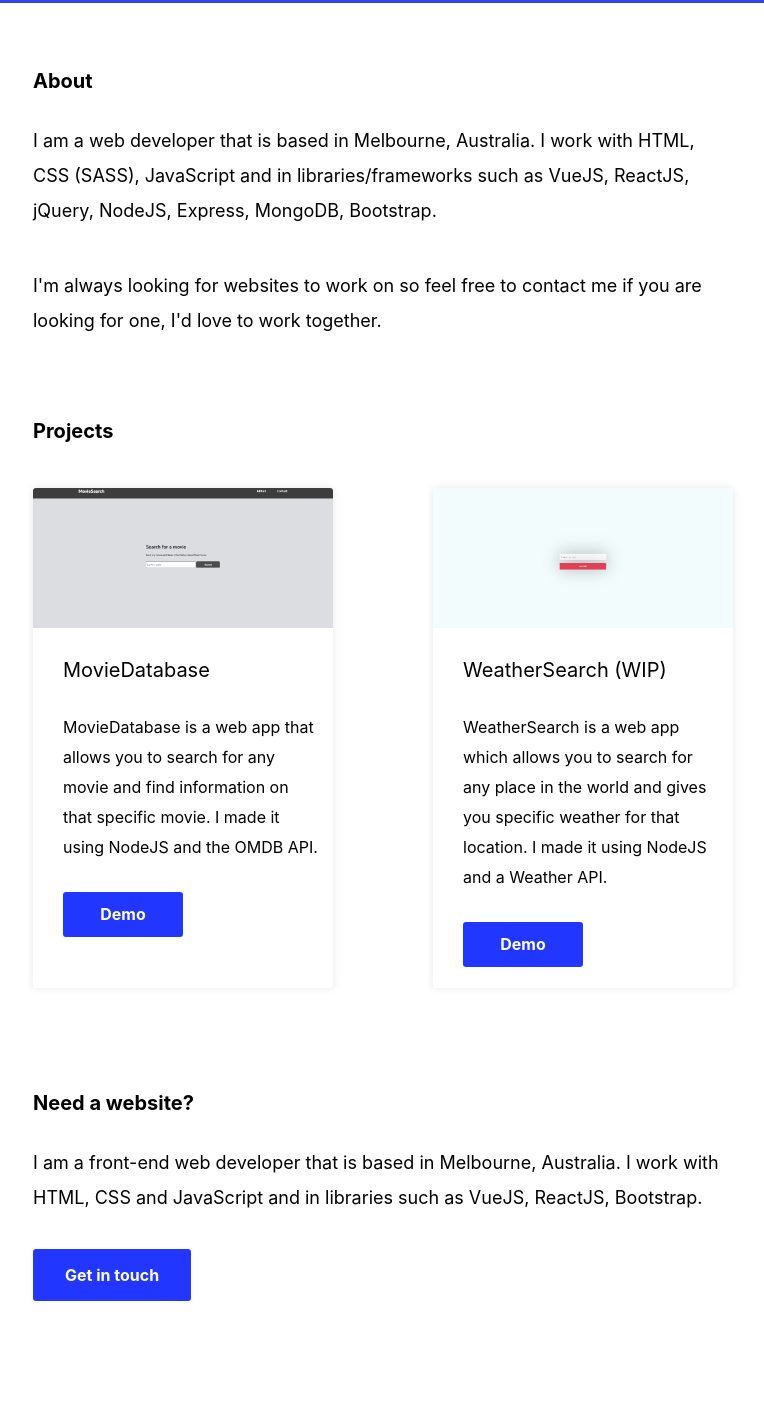
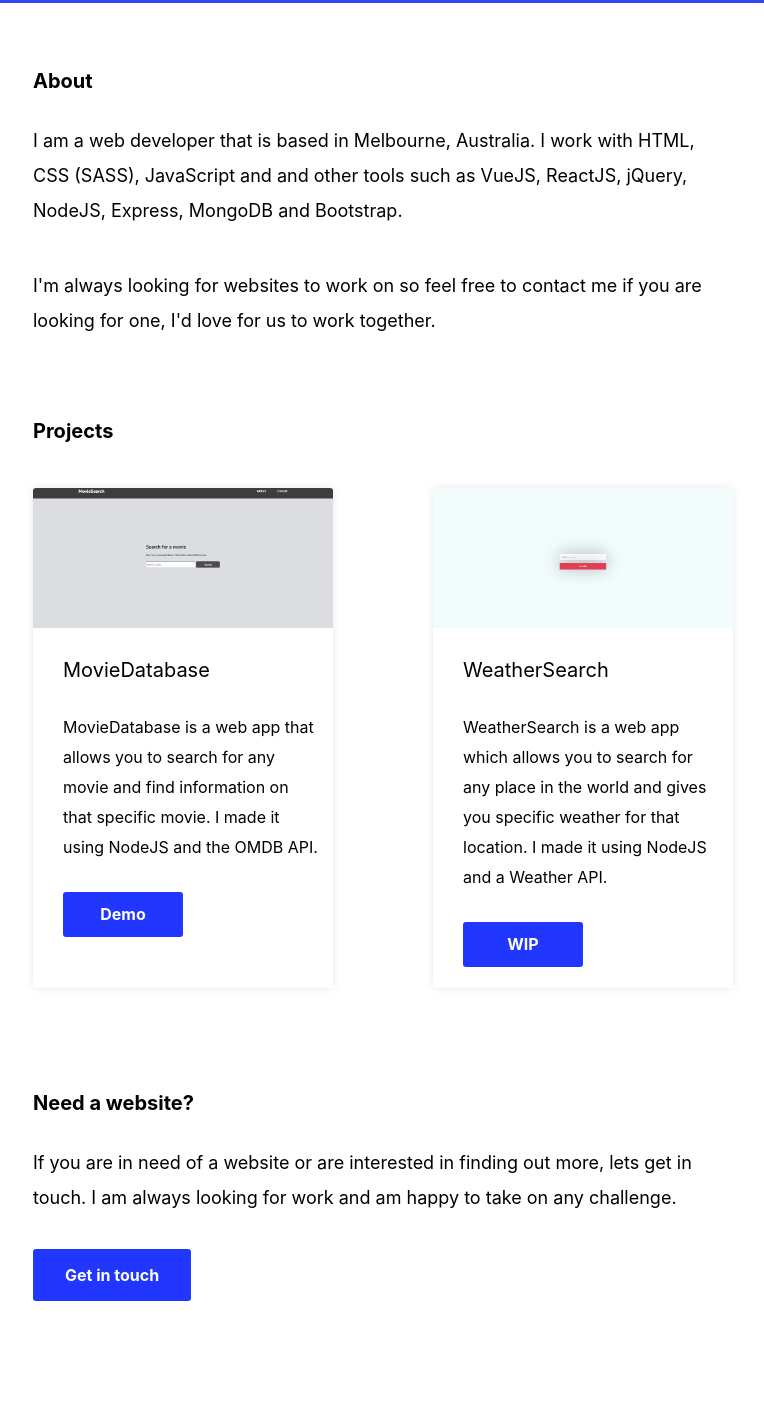
Before and after one commit to DamianLazarR/damianlazarr.github.io, a plain HTML site: page index.html in a window 1280 px wide. Shown: the part 577-1980 px from the top of the page, without its empty margins (257-1021 px from the left). Drawn offline with Linux system fonts and the light colour scheme; grey boxes are pictures that could not be loaded.

Commit message:
Some extra touches

```diff
--- a/index.html
+++ b/index.html
@@ -38,12 +38,12 @@
         <span class="subhead">About</span>
         <p class="first-paragraph">
           I am a web developer that is based in Melbourne,
-          Australia. I work with HTML, CSS (SASS), JavaScript and in libraries/frameworks
-          such as VueJS, ReactJS, jQuery, NodeJS, Express, MongoDB, Bootstrap.
+          Australia. I work with HTML, CSS (SASS), JavaScript and and other tools
+          such as VueJS, ReactJS, jQuery, NodeJS, Express, MongoDB and Bootstrap.
         </p>
         <p class="second-paragraph">
           I'm always looking for websites to work on so feel free to contact
-          me if you are looking for one, I'd love to work together.
+          me if you are looking for one, I'd love for us to work together.
         </p>
       </div>
       <div class="projects">
@@ -57,18 +57,18 @@
                 MovieDatabase is a web app that allows you to search for any movie and find information on that specific
                 movie. I made it using NodeJS and the OMDB API.
               </p>
-              <a href="https://movie-database-damian.herokuapp.com/" class="btn-demo">Demo</a>
+              <a href="https://movie-database-damian.herokuapp.com/" target="_blank" class="btn-demo">Demo</a>
             </div>
           </div>
           <div class="project-box">
             <div class="inside-container">
               <div class="image-banner image-banner1"></div>
-              <h2>WeatherSearch (WIP)</h2>
+              <h2>WeatherSearch</h2>
               <p>
                 WeatherSearch is a web app which allows you to search for any place in the world and
                 gives you specific weather for that location. I made it using NodeJS and a Weather API.
               </p>
-              <a href="#" class="btn-demo">Demo</a>
+              <a class="btn-demo weatherSearch">WIP</a>
             </div>
           </div>
         </div>
@@ -76,9 +76,7 @@
       <div class="cta">
         <span class="subhead">Need a website?</span>
         <p>
-          I am a front-end web developer that is based in Melbourne,
-          Australia. I work with HTML, CSS and JavaScript and in libraries
-          such as VueJS, ReactJS, Bootstrap.
+          If you are in need of a website or are interested in finding out more, lets get in touch. I am always looking for work and am happy to take on any challenge.
         </p>
         <div class="btn-container">
           <a href="https://mail.google.com/mail/u/0/?view=cm&fs=1&to=damianlazarevski.personal@gmail.com&tf=1"
--- a/style.css
+++ b/style.css
@@ -251,6 +251,10 @@ a {
   font-weight: bold;
 }
 
+.weatherSearch {
+  cursor: not-allowed;
+}
+
 @media only screen and (max-width: 1009px) {
   .cta p {
     width: 100%;
```
